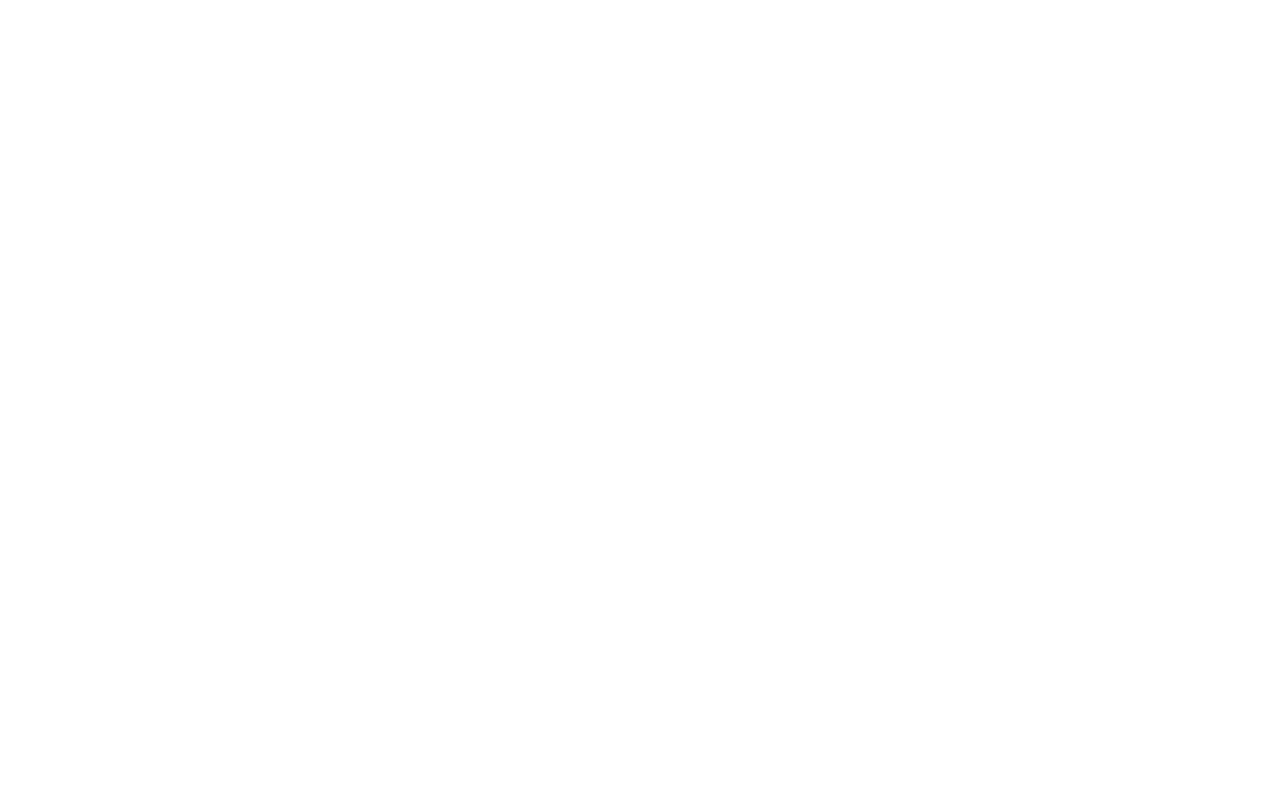
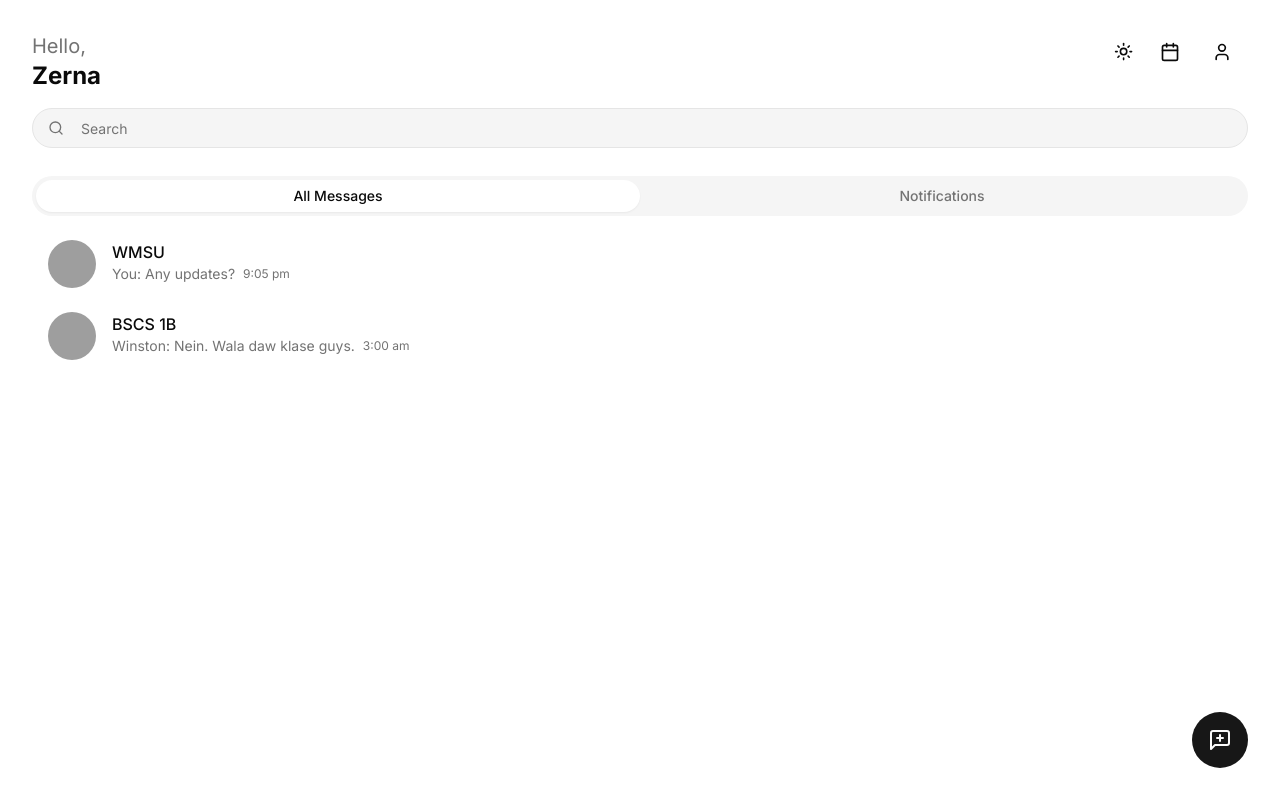
Before and after one commit to seizaku/notified-app, a Next.js app: page / in a window 1280 px wide. Built offline with nearby package versions, Linux system fonts and the light colour scheme; grey boxes are pictures that could not be loaded.

Commit message:
feat(home): add home page ui

```diff
--- a/app/page.tsx
+++ b/app/page.tsx
@@ -1,5 +1,123 @@
+import { Tabs, TabsContent, TabsList, TabsTrigger } from "@/components/ui/tabs";
+import { HeaderUI } from "@/components/header-ui";
+import { ScrollArea } from "@/components/ui/scroll-area";
+import { GroupChatItem } from "@/components/group-chat-item";
+import { NotificationItem } from "@/components/notifications-item";
+import FloatingActionButton from "@/components/floating-action-button";
+
+export interface NotificationsProps {
+  title: String;
+  desc: String;
+  date?: String;
+  time?: String;
+  place?: String;
+}
+
+const notifications: NotificationsProps[] = [
+  {
+    title: "No Classes Tomorrow",
+    desc: `Dear WMSU students,
+
+    This is to inform you that all classes for Feb 5, 2024 are canceled due to a virus outbreak. We apologize for any inconvenience this may cause and appreciate your understanding.
+
+    Stay tuned for further updates and make the most of this unexpected break. If you have any urgent concerns or queries, feel free to reach out to the college administration.
+
+    Thank you for your cooperation.
+
+    Best regards, WMSU College Administration`,
+    date: "Monday, Feb 5 2024",
+  },
+  {
+    title: "Discrete Structures Quiz",
+    desc: "Prepare quiz exam booklet. Coverage will be definition of matrix and arithmetic matrix.",
+    date: "Saturday, Feb 3 2024",
+    time: "9:01 am",
+    place: "LR3",
+  },
+];
+
+export interface MessagesProps {
+  chatId: Number;
+  chatName: String;
+  chatImageUri: String;
+  lastMessage: {
+    sender: String;
+    message: String;
+    time: String;
+  };
+}
+
+const messages: MessagesProps[] = [
+  {
+    chatId: 123,
+    chatName: "WMSU",
+    chatImageUri:
+      "https://upload.wikimedia.org/wikipedia/en/b/b7/Western_Mindanao_State_University.png",
+    lastMessage: {
+      sender: "You",
+      message: "Any updates?",
+      time: "9:05 pm",
+    },
+  },
+  {
+    chatId: 456,
+    chatName: "BSCS 1B",
+    chatImageUri: "/download.jpg",
+    lastMessage: {
+      sender: "Winston",
+      message: "Nein. Wala daw klase guys.",
+      time: "3:00 am",
+    },
+  },
+];
+
 export default function Home() {
   return (
-    <main className="flex min-h-screen flex-col items-center justify-between p-24"></main>
+    <>
+      <HeaderUI />
+      <main className="mt-44 flex flex-col items-center">
+        <section className="w-full">
+          <Tabs defaultValue="chat" className="container mx-auto w-full">
+            <TabsList className="mb-2 w-full rounded-full">
+              <TabsTrigger value="chat" className="w-full rounded-full">
+                All Messages
+              </TabsTrigger>
+              <TabsTrigger
+                value="notifications"
+                className="w-full rounded-full"
+              >
+                Notifications
+              </TabsTrigger>
+            </TabsList>
+            <TabsContent value="chat">
+              <ScrollArea className="mx-auto h-fit w-full">
+                {messages.length == 0 && (
+                  <p className="w-full text-center text-xs text-muted-foreground">
+                    You have not joined any group chats yet.
+                  </p>
+                )}
+                {messages.map((data, index) => (
+                  <GroupChatItem key={index} data={data} />
+                ))}
+              </ScrollArea>
+            </TabsContent>
+            <TabsContent value="notifications">
+              <ScrollArea className="mx-auto h-fit w-full">
+                {notifications.length == 0 && (
+                  <p className="w-full text-center text-xs text-muted-foreground">
+                    You currently have no notifications yet.
+                  </p>
+                )}
+                {notifications.map((data, index) => (
+                  <NotificationItem key={index} data={data} />
+                ))}
+              </ScrollArea>
+            </TabsContent>
+          </Tabs>
+        </section>
+        <section className="my-4 w-full"></section>
+        <FloatingActionButton />
+      </main>
+    </>
   );
 }
```
